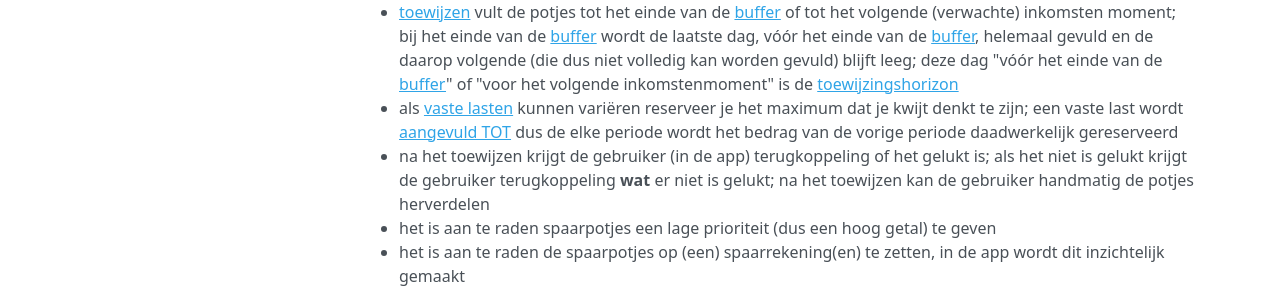
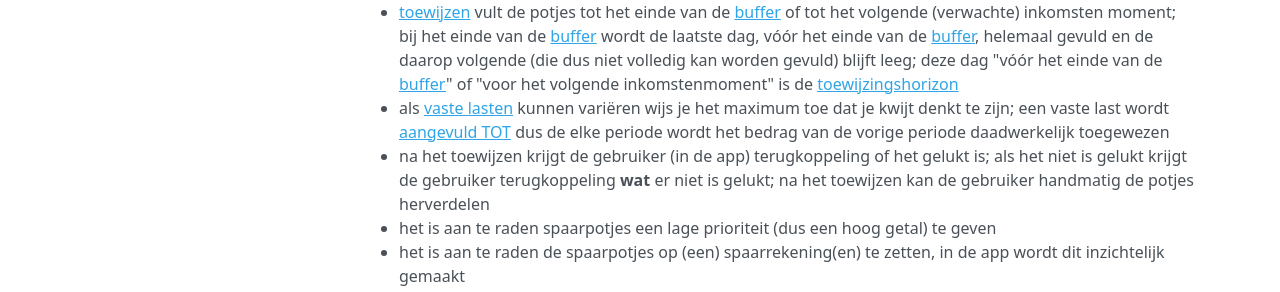
Before and after one commit to plusminapp/pm-docs, an MkDocs documentation site: the page built from docs/4-toewijzen.md, in a window 1280 px wide and 1193 px high. Shown: the part 509-801 px from the top of the window. Built offline with MkDocs 1.6.1, drawn with Linux system fonts in a browser that asks for light colours; nearby versions of some CDN libraries.

Commit message:
kleine fixes

```diff
--- a/docs/4-toewijzen.md
+++ b/docs/4-toewijzen.md
@@ -8,7 +8,7 @@
 * [toewijzen](8-woordenlijst.md#toewijzen) verdeelt het beschikbare geld (de [buffer](8-woordenlijst.md#buffer)) in volgorde van prioriteit over de [potjes voor nu](8-woordenlijst.md#potjes-voor-nu)
 * [toewijzen](8-woordenlijst.md#toewijzen) houdt GEEN rekening met handmatige verplaatsingen van geld tussen potjes in de huidige periode;
 * [toewijzen](8-woordenlijst.md#toewijzen) vult de potjes tot het einde van de [buffer](8-woordenlijst.md#buffer) of tot het volgende (verwachte) inkomsten moment; bij het einde van de [buffer](8-woordenlijst.md#buffer) wordt de laatste dag, vóór het einde van de [buffer](8-woordenlijst.md#buffer), helemaal gevuld en de daarop volgende (die dus niet volledig kan worden gevuld) blijft leeg; deze dag "vóór het einde van de [buffer](8-woordenlijst.md#buffer)" of "voor het volgende inkomstenmoment" is de [toewijzingshorizon](8-woordenlijst.md#toewijzingshorizon)
-* als [vaste lasten](8-woordenlijst.md#vaste-lasten) kunnen variëren reserveer je het maximum dat je kwijt denkt te zijn; een vaste last wordt [aangevuld TOT](8-woordenlijst.md#aanvullen-tot-of-aanvullen-met) dus de elke periode wordt het bedrag van de vorige periode daadwerkelijk gereserveerd
+* als [vaste lasten](8-woordenlijst.md#vaste-lasten) kunnen variëren wijs je het maximum toe dat je kwijt denkt te zijn; een vaste last wordt [aangevuld TOT](8-woordenlijst.md#aanvullen-tot-of-aanvullen-met) dus de elke periode wordt het bedrag van de vorige periode daadwerkelijk toegewezen
 * na het toewijzen krijgt de gebruiker (in de app) terugkoppeling of het gelukt is; als het niet is gelukt krijgt de gebruiker terugkoppeling **wat** er niet is gelukt; na het toewijzen kan de gebruiker handmatig de potjes herverdelen
 * het is aan te raden spaarpotjes een lage prioriteit (dus een hoog getal) te geven
 * het is aan te raden de spaarpotjes op (een) spaarrekening(en) te zetten, in de app wordt dit inzichtelijk gemaakt
```
Also changed, not shown: docs/8-woordenlijst.md (+8 -8 lines), docs/img/potjes-demo-08.PNG.
